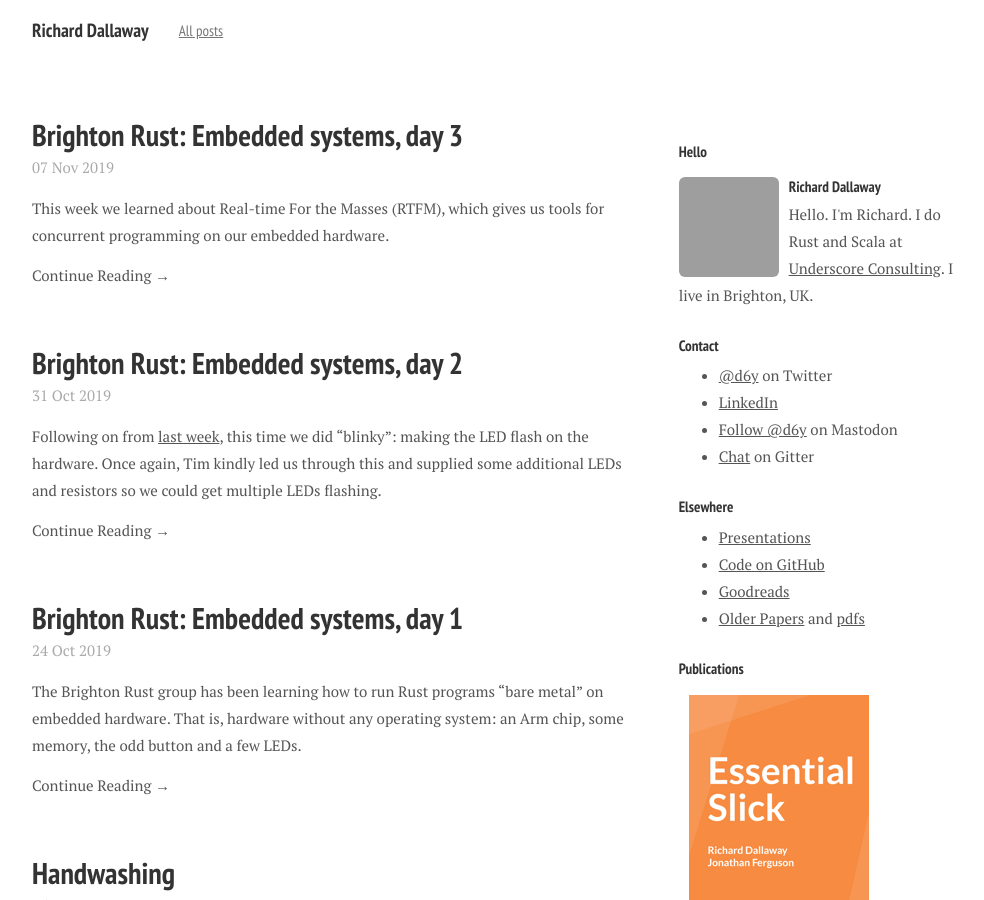
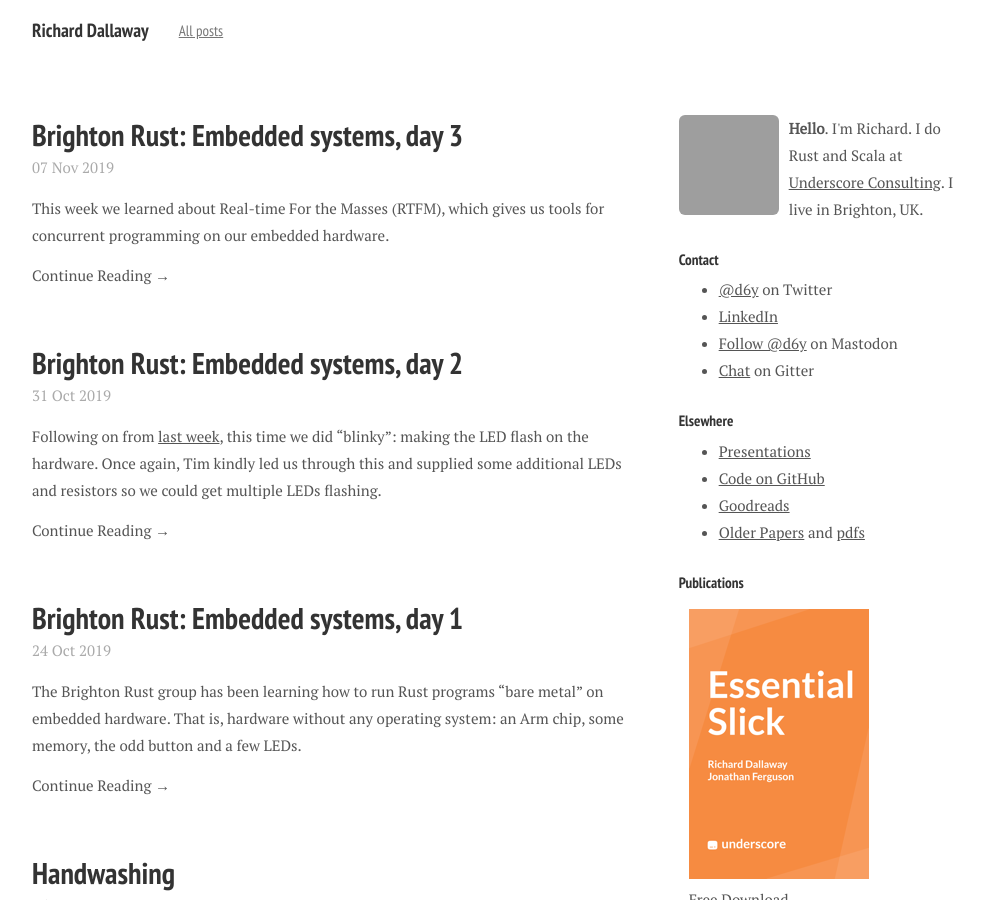
Before and after one commit to d6y/richard.dallaway.com, a Jekyll site: the page built from index.html, in a window 1280 px wide and 900 px high, cut to the strip 0-900 px from the top of the window. Shown: the whole strip, without its empty margins (138-1122 px from the left). Built offline with Jekyll 4.4.1, drawn with Linux system fonts in a browser that asks for light colours; nearby versions of some CDN libraries; some web fonts are replaced; grey boxes are pictures that could not be loaded.

Commit message:
remove words

```diff
--- a/_includes/sidebar.html
+++ b/_includes/sidebar.html
@@ -1,13 +1,8 @@
-
-<h3>
-  Hello
-</h3>
 
 <div class="media">
   <img src="//avatars0.githubusercontent.com/u/102661?v=3&s=100" alt="Richard Dallaway" class="pull-left img-rounded">
   <div class="x-media-body">
-    <h4 class="media-heading">Richard Dallaway</h4>
-    Hello. I'm Richard. I do Rust and Scala at <a href="https://underscore.io">Underscore Consulting</a>. I live in Brighton, UK.
+    <b>Hello</b>. I'm Richard. I do Rust and Scala at <a href="https://underscore.io">Underscore Consulting</a>. I live in Brighton, UK.
   </div>
 </div>
 
```
